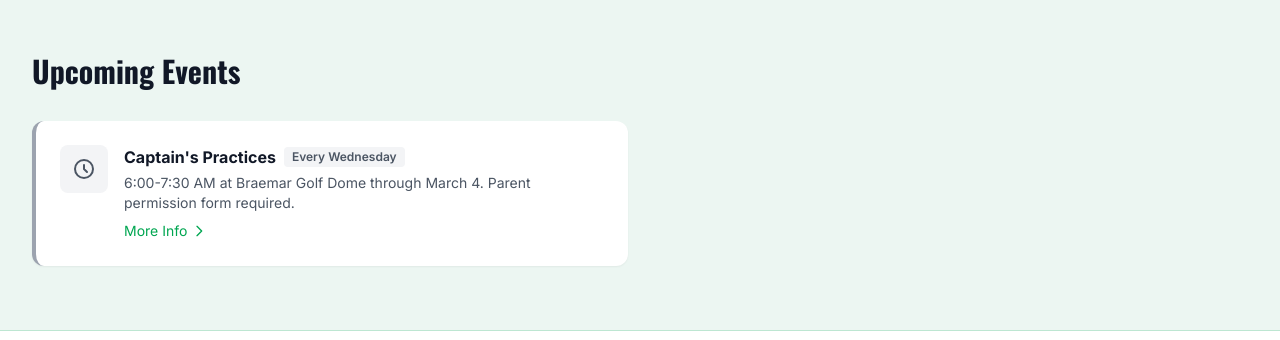
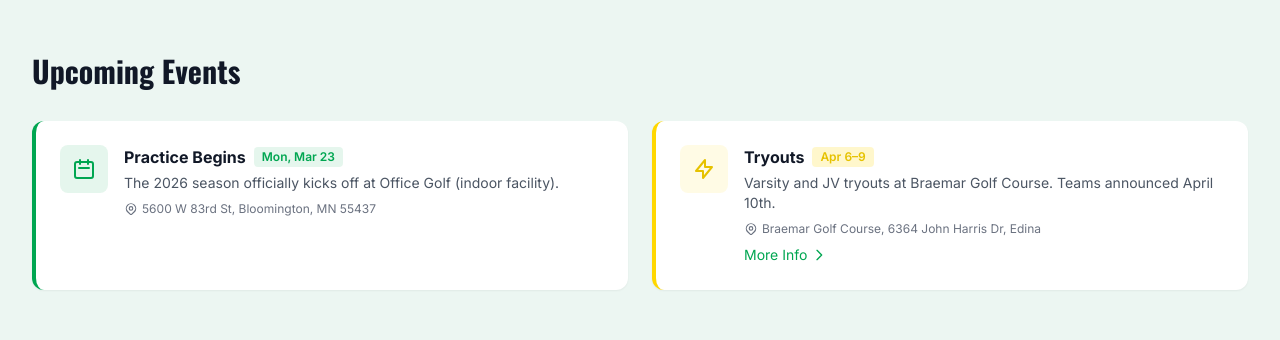
Before and after one commit to rlarson12/edina-golf-website, a React (Vite) app: page / in a window 1280 px wide. Shown: the part 1760-2100 px from the top of the page. Built offline with nearby package versions, Linux system fonts and the light colour scheme.

Commit message:
Replace Captain's Practices with Practice Start (Mar 23) and Tryouts (Apr 6-9) on home page

```diff
--- a/src/pages/Home.jsx
+++ b/src/pages/Home.jsx
@@ -399,22 +399,56 @@ function Home() {
           <h2 className="text-2xl md:text-3xl font-bold text-gray-900 mb-8" style={{ fontFamily: "'Oswald', sans-serif" }}>Upcoming Events</h2>
 
           <div className="grid md:grid-cols-2 gap-6">
-            {/* Captain's Practices */}
-            <div className="bg-white rounded-xl p-5 md:p-6 shadow-sm border-l-4 border-gray-400">
+            {/* Practice Start */}
+            <div className="bg-white rounded-xl p-5 md:p-6 shadow-sm border-l-4 border-edina-green">
               <div className="flex items-start gap-4">
-                <div className="flex-shrink-0 w-12 h-12 bg-gray-100 rounded-lg flex items-center justify-center">
-                  <svg className="w-6 h-6 text-gray-600" fill="none" stroke="currentColor" viewBox="0 0 24 24">
-                    <path strokeLinecap="round" strokeLinejoin="round" strokeWidth={2} d="M12 8v4l3 3m6-3a9 9 0 11-18 0 9 9 0 0118 0z" />
+                <div className="flex-shrink-0 w-12 h-12 bg-edina-green/10 rounded-lg flex items-center justify-center">
+                  <svg className="w-6 h-6 text-edina-green" fill="none" stroke="currentColor" viewBox="0 0 24 24">
+                    <path strokeLinecap="round" strokeLinejoin="round" strokeWidth={2} d="M8 7V3m8 4V3m-9 8h10M5 21h14a2 2 0 002-2V7a2 2 0 00-2-2H5a2 2 0 00-2 2v12a2 2 0 002 2z" />
                   </svg>
                 </div>
                 <div className="flex-grow">
                   <div className="flex flex-wrap items-center gap-2 mb-1">
-                    <h3 className="font-bold text-gray-900">Captain's Practices</h3>
-                    <span className="text-xs font-semibold text-gray-600 bg-gray-100 px-2 py-0.5 rounded">Every Wednesday</span>
+                    <h3 className="font-bold text-gray-900">Practice Begins</h3>
+                    <span className="text-xs font-semibold text-edina-green bg-edina-green/10 px-2 py-0.5 rounded">Mon, Mar 23</span>
                   </div>
                   <p className="text-sm text-gray-600">
-                    6:00-7:30 AM at Braemar Golf Dome through March 4. Parent permission form required.
+                    The 2026 season officially kicks off at Office Golf (indoor facility).
                   </p>
+                  <div className="flex items-center gap-1 text-xs text-gray-500 mt-2">
+                    <svg className="w-3.5 h-3.5 flex-shrink-0" fill="none" stroke="currentColor" viewBox="0 0 24 24">
+                      <path strokeLinecap="round" strokeLinejoin="round" strokeWidth={2} d="M17.657 16.657L13.414 20.9a1.998 1.998 0 01-2.827 0l-4.244-4.243a8 8 0 1111.314 0z" />
+                      <path strokeLinecap="round" strokeLinejoin="round" strokeWidth={2} d="M15 11a3 3 0 11-6 0 3 3 0 016 0z" />
+                    </svg>
+                    5600 W 83rd St, Bloomington, MN 55437
+                  </div>
+                </div>
+              </div>
+            </div>
+
+            {/* Tryouts */}
+            <div className="bg-white rounded-xl p-5 md:p-6 shadow-sm border-l-4 border-edina-gold">
+              <div className="flex items-start gap-4">
+                <div className="flex-shrink-0 w-12 h-12 bg-edina-gold/10 rounded-lg flex items-center justify-center">
+                  <svg className="w-6 h-6 text-edina-gold-dark" fill="none" stroke="currentColor" viewBox="0 0 24 24">
+                    <path strokeLinecap="round" strokeLinejoin="round" strokeWidth={2} d="M13 10V3L4 14h7v7l9-11h-7z" />
+                  </svg>
+                </div>
+                <div className="flex-grow">
+                  <div className="flex flex-wrap items-center gap-2 mb-1">
+                    <h3 className="font-bold text-gray-900">Tryouts</h3>
+                    <span className="text-xs font-semibold text-edina-gold-dark bg-edina-gold/20 px-2 py-0.5 rounded">Apr 6–9</span>
+                  </div>
+                  <p className="text-sm text-gray-600">
+                    Varsity and JV tryouts at Braemar Golf Course. Teams announced April 10th.
+                  </p>
+                  <div className="flex items-center gap-1 text-xs text-gray-500 mt-2">
+                    <svg className="w-3.5 h-3.5 flex-shrink-0" fill="none" stroke="currentColor" viewBox="0 0 24 24">
+                      <path strokeLinecap="round" strokeLinejoin="round" strokeWidth={2} d="M17.657 16.657L13.414 20.9a1.998 1.998 0 01-2.827 0l-4.244-4.243a8 8 0 1111.314 0z" />
+                      <path strokeLinecap="round" strokeLinejoin="round" strokeWidth={2} d="M15 11a3 3 0 11-6 0 3 3 0 016 0z" />
+                    </svg>
+                    Braemar Golf Course, 6364 John Harris Dr, Edina
+                  </div>
                   <Link to="/team-info" className="inline-flex items-center gap-1 text-sm text-edina-green hover:underline mt-2">
                     More Info
                     <svg className="w-4 h-4" fill="none" stroke="currentColor" viewBox="0 0 24 24">
```
